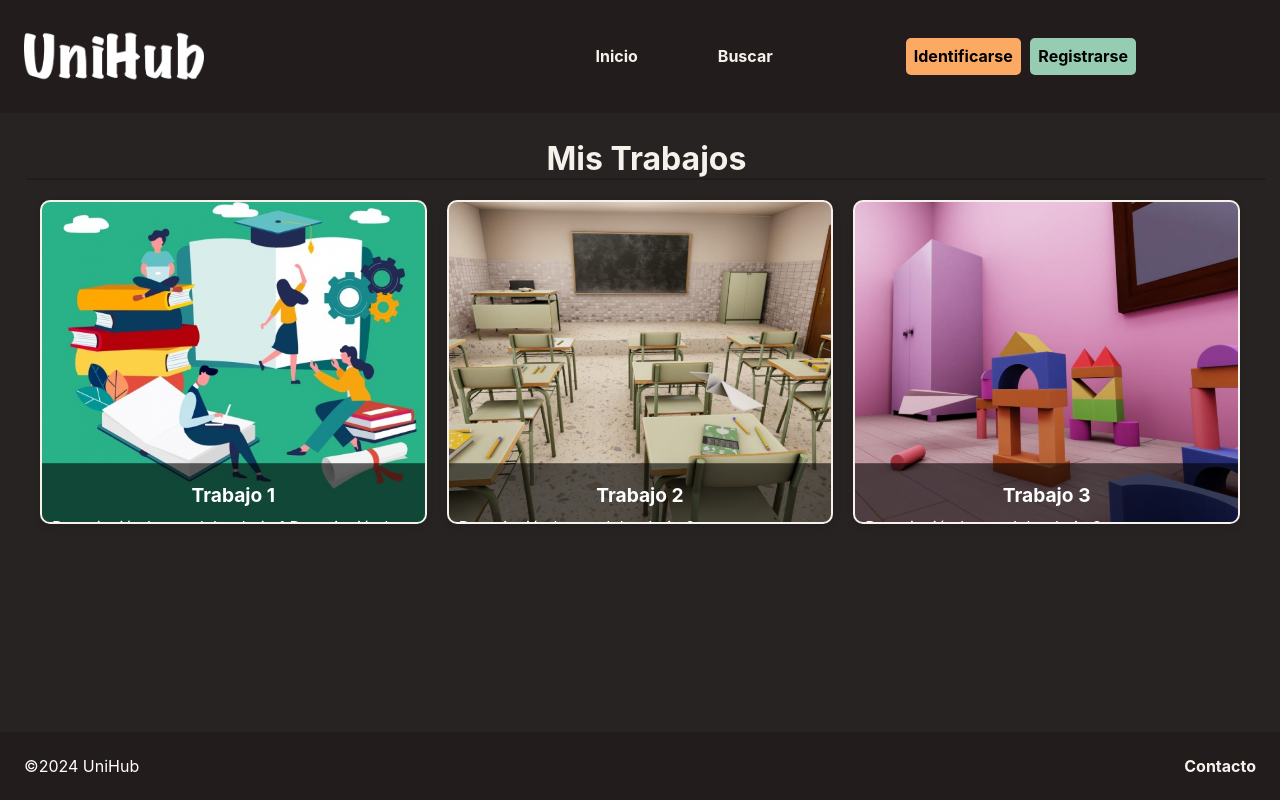
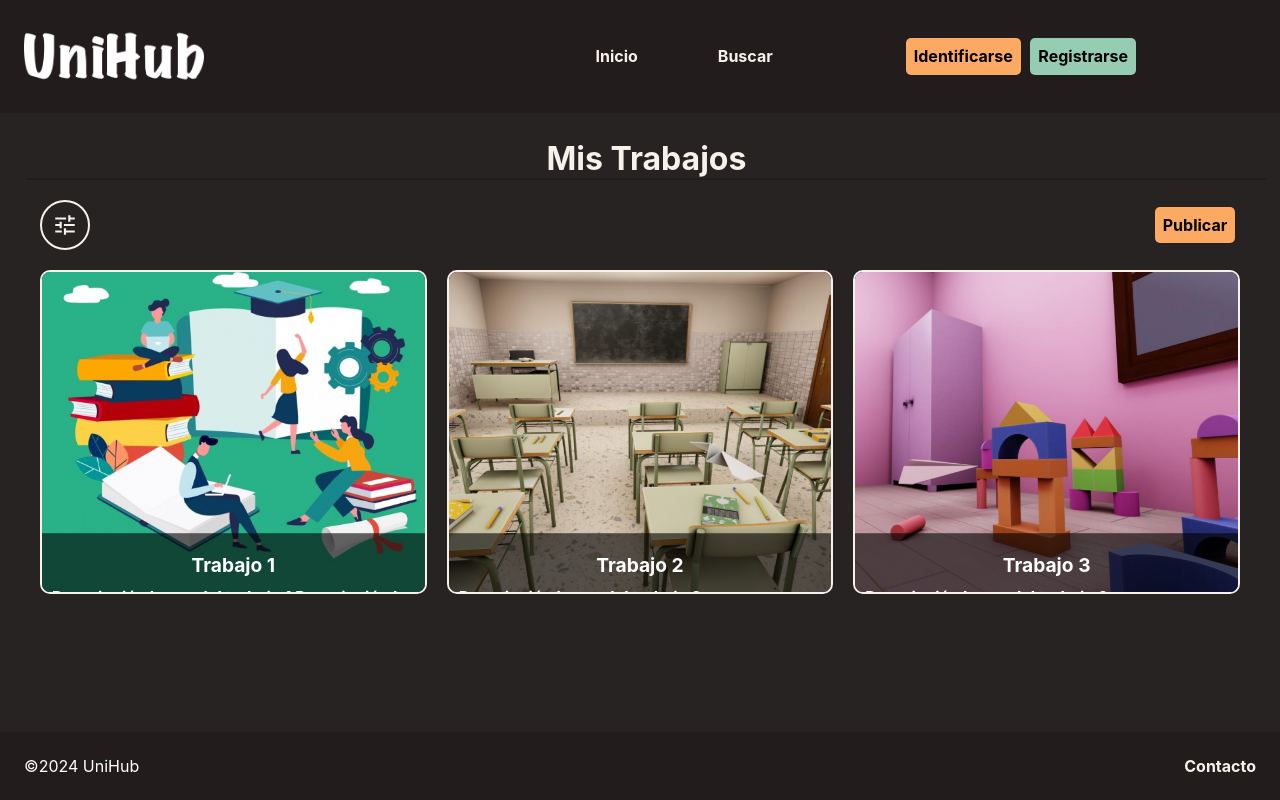
Before and after one commit to Dinastia-Harzu/UniHub, a React (Create React App) app in the folder frontend/unihub/: page /trabajos in a window 1280 px wide. Built offline with nearby package versions, Linux system fonts and the light colour scheme.

Commit message:
mis trabajos finiquitada

```diff
--- a/frontend/unihub/src/components/MisTrabajos.js
+++ b/frontend/unihub/src/components/MisTrabajos.js
@@ -1,7 +1,12 @@
-import React from 'react';
+import React, { useState } from 'react';
+import { MdTune } from 'react-icons/md';
+import { Link } from 'react-router-dom';
 import '../styles/mis-trabajos.css';
 
 const MisTrabajos = () => {
+  const [filterOpen, setFilterOpen] = useState(false);
+  const [selectedFilter, setSelectedFilter] = useState('');
+
   // Datos de ejemplo de las cartas
   const cardsData = [
     { id: 1, title: 'Trabajo 1', description: 'Descripción breve del trabajo 1 Descripción breve del trabajo 1 Descripción breve del trabajo 1', image: '/assets/Cabecera.jpg' },
@@ -10,18 +15,50 @@ const MisTrabajos = () => {
     // Añadir más datos de cartas según sea necesario
   ];
 
+  const handleFilterClick = () => {
+    setFilterOpen(!filterOpen);
+  };
+
+  const handleFilterChange = (e) => {
+    setSelectedFilter(e.target.value);
+    handleSearch(e.target.value);
+  };
+
+  const handleSearch = (filter) => {
+    // Lógica de búsqueda basada en el filtro seleccionado
+    console.log(`Buscar trabajos filtrados por: ${filter}`);
+  };
+
   return (
     <main>
       <h2 className='titulo'>Mis Trabajos</h2>
+      <div className='actions-container'>
+        <div className='filter'>
+          <button className='filter-button' onClick={handleFilterClick}>
+            <MdTune className='icon-filter' />
+          </button>
+          {filterOpen && (
+            <form action='submit'>
+              <select className='filter-select' value={selectedFilter} onChange={handleFilterChange}>
+                <option value=''>Seleccione un filtro</option>
+                <option value='Trabajo 1'>Trabajo 1</option>
+                <option value='Trabajo 2'>Trabajo 2</option>
+                <option value='Trabajo 3'>Trabajo 3</option>
+              </select>
+            </form>
+          )}
+        </div>
+        <Link to='/publicar' className='btn publish-button'>Publicar</Link>
+      </div>
       <div className="cards-container">
         {cardsData.map(card => (
-          <div key={card.id} className="card">
+          <Link key={card.id} to='/trabajo' className="card">
             <img src={card.image} alt={card.title} />
             <div className="card-content">
               <h3>{card.title}</h3>
               <div className='descripcion'><p>{card.description}</p></div>
             </div>
-          </div>
+          </Link>
         ))}
       </div>
     </main>
--- a/frontend/unihub/src/styles/mis-trabajos.css
+++ b/frontend/unihub/src/styles/mis-trabajos.css
@@ -11,6 +11,82 @@ main {
   color: var(--color-text);
 }
 
+/* Container for actions (filter and button) */
+.actions-container {
+  display: flex;
+  justify-content: space-between;
+  align-items: center;
+  margin-bottom: 20px;
+  padding: 0 20px;
+}
+
+.filter {
+  display: flex;
+  align-items: center;
+}
+
+.filter-button {
+  padding: 10px;
+  font-size: 2em;
+  color: var(--color-text);
+  background-color: transparent;
+  border: 2px solid var(--color-text);
+  border-radius: 50%;
+  cursor: pointer;
+  width: 50px;
+  height: 50px;
+  display: flex;
+  align-items: center;
+  justify-content: center;
+  margin-right: 10px;
+}
+
+.filter-button:hover {
+  background-color: rgba(0, 0, 0, 0.1);
+}
+
+.filter-button .icon-filter {
+  font-size: 1.5em;
+}
+
+.filter-select {
+  padding: 5px;
+  font-size: 1em;
+  border: none;
+  background-color: transparent;
+  color: var(--color-text);
+  outline: none;
+  margin-right: 10px;
+  cursor: pointer;
+  -webkit-appearance: none;  /* Remove default styling in Safari */
+  -moz-appearance: none;     /* Remove default styling in Firefox */
+  appearance: none;          /* Remove default styling in modern browsers */
+}
+
+.filter-select option {
+  background-color: var(--background-color); /* Ensure options have a background color to be readable */
+  color: black;
+}
+
+.filter-select option:checked {
+  background-color: var(--color-text);
+  color: black;
+}
+
+.publish-button {
+  padding: 10px;
+  font-size: 1em;
+  color: #fff;
+  background-color: var(--color-text);
+  border: none;
+  border-radius: 5px;
+  cursor: pointer;
+}
+
+.publish-button:hover {
+  background-color: var(--color-text-dark);
+}
+
 /* Container for the cards */
 .cards-container {
   display: grid;
@@ -20,15 +96,16 @@ main {
   padding: 0 20px;
 }
 
-/* Individual card styling */
 .card {
-  position: relative; /* Needed for positioning title and description over the image */
-  background-color: #fff;
-  border: 2px solid var(--color-text); /* Black border */
+  position: relative;
+  background-color: var(--color-bg-form);
+  border: 2px solid var(--color-text);
   border-radius: 10px;
-  box-shadow: 0 4px 8px rgba(0, 0, 0, 0.1);
   overflow: hidden;
   transition: transform 0.3s;
+  cursor: pointer;
+  text-decoration: none; /* Remove underline from links */
+  color: inherit; /* Inherit color from parent */
 }
 
 .card img {
@@ -43,11 +120,11 @@ main {
   bottom: 0;
   width: 100%;
   color: #fff;
-  background-color: rgba(0, 0, 0, 0.6); /* Semi-transparent black background */
+  background-color: rgba(0, 0, 0, 0.6);
   transition: transform 0.3s;
   padding: 10px;
   box-sizing: border-box;
-  transform: translateY(30%); /* Hide content by default */
+  transform: translateY(30%);
 }
 
 .card h3 {
@@ -65,19 +142,16 @@ main {
   border: .5em;
   flex-direction: column;
   align-items: center;
-  max-height: 3em; /* Limit the height to show part of the description */
+  max-height: 3em;
   overflow: hidden;
   text-overflow: ellipsis;
   white-space: nowrap;
 }
 
-
-/* Hover effect for the card and content */
 .card:hover .card-content {
-  transform: translateY(0); /* Show content on hover */
+  transform: translateY(0);
 }
 
-/* Mobile friendly adjustments */
 @media (max-width: 600px) {
   .cards-container {
     grid-template-columns: 1fr;
```
